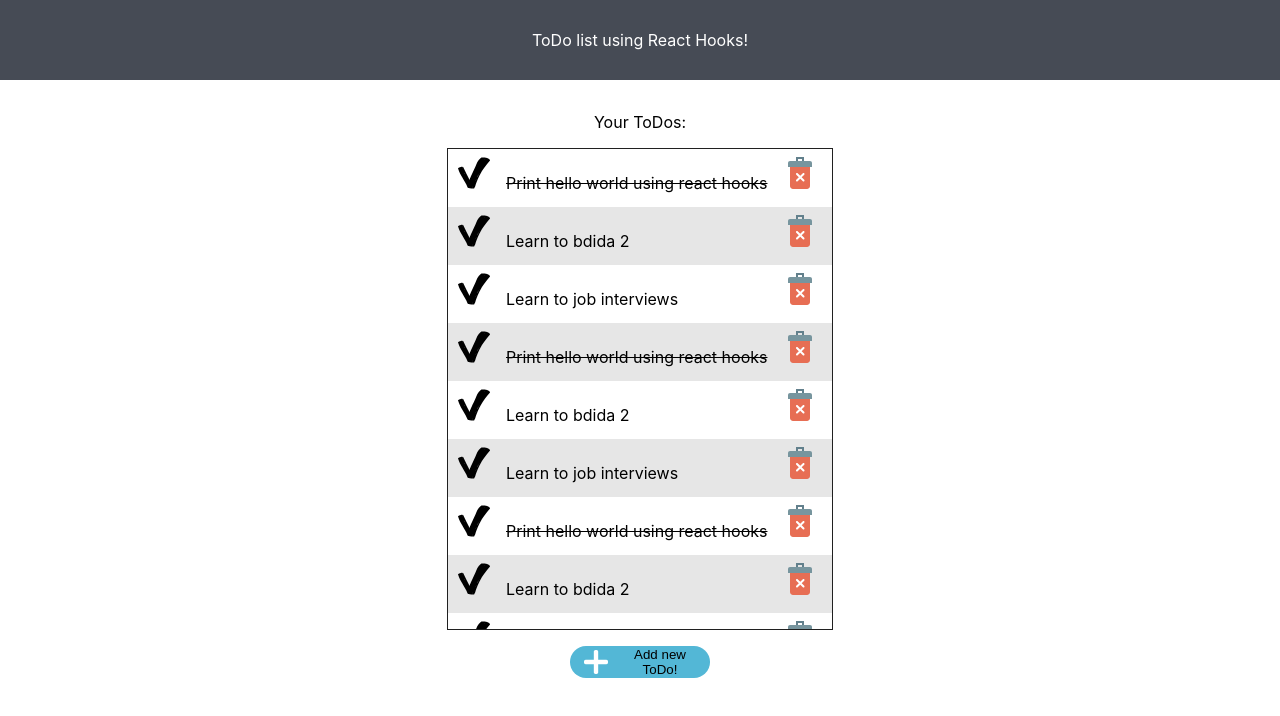
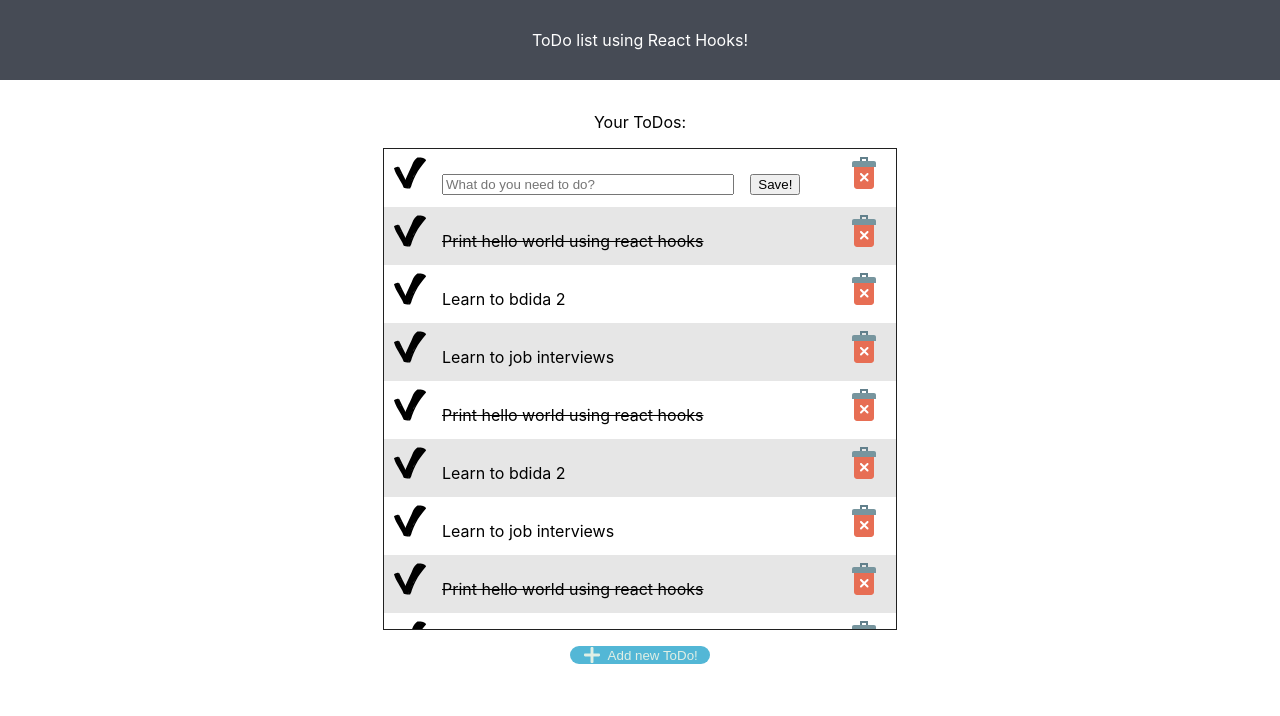
Before and after one commit to YovelBursuk/ToDoList-Hooks, a React (Create React App) app: page / in a window 1280 px wide. Both pictures are taken after a click on the button "Add new ToDo!". Shown: the top 716 px of the page. Built offline with nearby package versions, Linux system fonts and the light colour scheme.

Commit message:
Added new todo input

```diff
--- a/src/Components/App.css
+++ b/src/Components/App.css
@@ -47,11 +47,14 @@ header {
     border: none;
     border-radius: 2vh;
     align-items: center;
+    color: #e0efe5;
+    outline: none;
+    box-shadow: none;
 }
 
 #plus-image {
-    max-width: 3vh;
-    max-height: 3vh;
+    max-width: 2vh;
+    max-height: 2vh;
     margin-left: 1vh;
     margin-right: 1vh;
 }
--- a/src/Components/App.js
+++ b/src/Components/App.js
@@ -19,6 +19,16 @@ const App = () => {
     setToDos(newToDos);
   }
 
+  const addNewTodo = () => {
+    setToDos([ {title: null, isFinished: false}, ...toDos]);
+  }
+
+  const setToDoValue = (index, newValue) => {
+    let newToDos = [...toDos];
+    newToDos[index].title = newValue;
+    setToDos(newToDos);
+  }
+
   return (
     <div is="App">
       <div id="app-wrapper">
@@ -26,13 +36,16 @@ const App = () => {
         <div id="app-body">
           <p>Your ToDos:</p>
           <div id="todos-list">
-            <ToDoList toDos={toDos} onTodoCheck={checkToDo} onTodoDelete={deleteToDo}></ToDoList>
+            <ToDoList toDos={toDos}
+                      onTodoCheck={checkToDo}
+                      onTodoDelete={deleteToDo}
+                      onSetNewValue={setToDoValue}
+            ></ToDoList>
           </div>
-          <button id="add-new-todo">
+          <button id="add-new-todo" onClick={() => addNewTodo()}>
             <img src={PlusIcon}
                  id="plus-image"
-                 alt="Add new"
-                 onClick={() => {}}>
+                 alt="Add new">
 
             </img>
             Add new ToDo!
--- a/src/Components/ToDoList/ToDo/ToDo.component.js
+++ b/src/Components/ToDoList/ToDo/ToDo.component.js
@@ -4,7 +4,7 @@ import "./ToDo.css";
 import Check from "../../../Icons/tick-mark.svg";
 import Delete from "../../../Icons/delete.svg";
 
-const ToDo = ({ todo, index, onCheck, onDelete }) => {
+const ToDo = ({ todo, index, onCheck, onDelete, onSetTodoValue }) => {
     console.log(index);
     return (
         <li key={index} id="list-item">
@@ -14,7 +14,16 @@ const ToDo = ({ todo, index, onCheck, onDelete }) => {
                  onClick={() => onCheck(index)}>
 
             </img>
-            <span className={todo.isFinished ? "finished-todo" : ""}>{todo.title}</span>
+            {
+                !!todo.title ?
+                <span className={todo.isFinished ? "finished-todo" : ""}>{todo.title}</span>
+                :
+                <div id="todo-input">
+                    <input id="todo-text-input" type="text" placeholder="What do you need to do?"></input>
+                    <button id="todo-input-save">Save!</button>
+                </div>
+            }
+
             <img src={Delete}
                  id="delete-image"
                  alt="Delete"
--- a/src/Components/ToDoList/ToDo/ToDo.css
+++ b/src/Components/ToDoList/ToDo/ToDo.css
@@ -29,3 +29,16 @@ li:hover {
 .finished-todo {
     text-decoration: line-through;
 }
+
+#todo-input {
+    display: inline-flex;
+    width: 70%;
+}
+
+#todo-text-input {
+    width: 100%;
+}
+
+#todo-input-save {
+    margin-left: 2vh;
+}
--- a/src/Components/ToDoList/ToDoList.component.js
+++ b/src/Components/ToDoList/ToDoList.component.js
@@ -3,7 +3,7 @@ import ToDo from "./ToDo/ToDo.component";
 
 import "./ToDoList.css";
 
-const ToDoList = ({toDos = [], onTodoCheck, onTodoDelete}) => {
+const ToDoList = ({toDos = [], onTodoCheck, onTodoDelete, onSetNewValue}) => {
     return (
         <ul id="todo-list">
             {
@@ -11,7 +11,8 @@ const ToDoList = ({toDos = [], onTodoCheck, onTodoDelete}) => {
                                                  index={index}
                                                  onCheck={onTodoCheck}
                                                  onDelete={onTodoDelete}
-                                                 todo={todo}>
+                                                 todo={todo}
+                                                 onSetTodoValue={onSetNewValue}>
 
                                             </ToDo>)
             }
--- a/src/Components/ToDoList/ToDoList.css
+++ b/src/Components/ToDoList/ToDoList.css
@@ -1,7 +1,7 @@
 #todo-list {
     border: 1px solid #202020;
     text-align: left;
-    min-width: 30%;
+    min-width: 40%;
     min-height: 50%;
     padding-left: 2vh;
     list-style: none;
```
Also changed, not shown: src/Icons/plus.svg.
